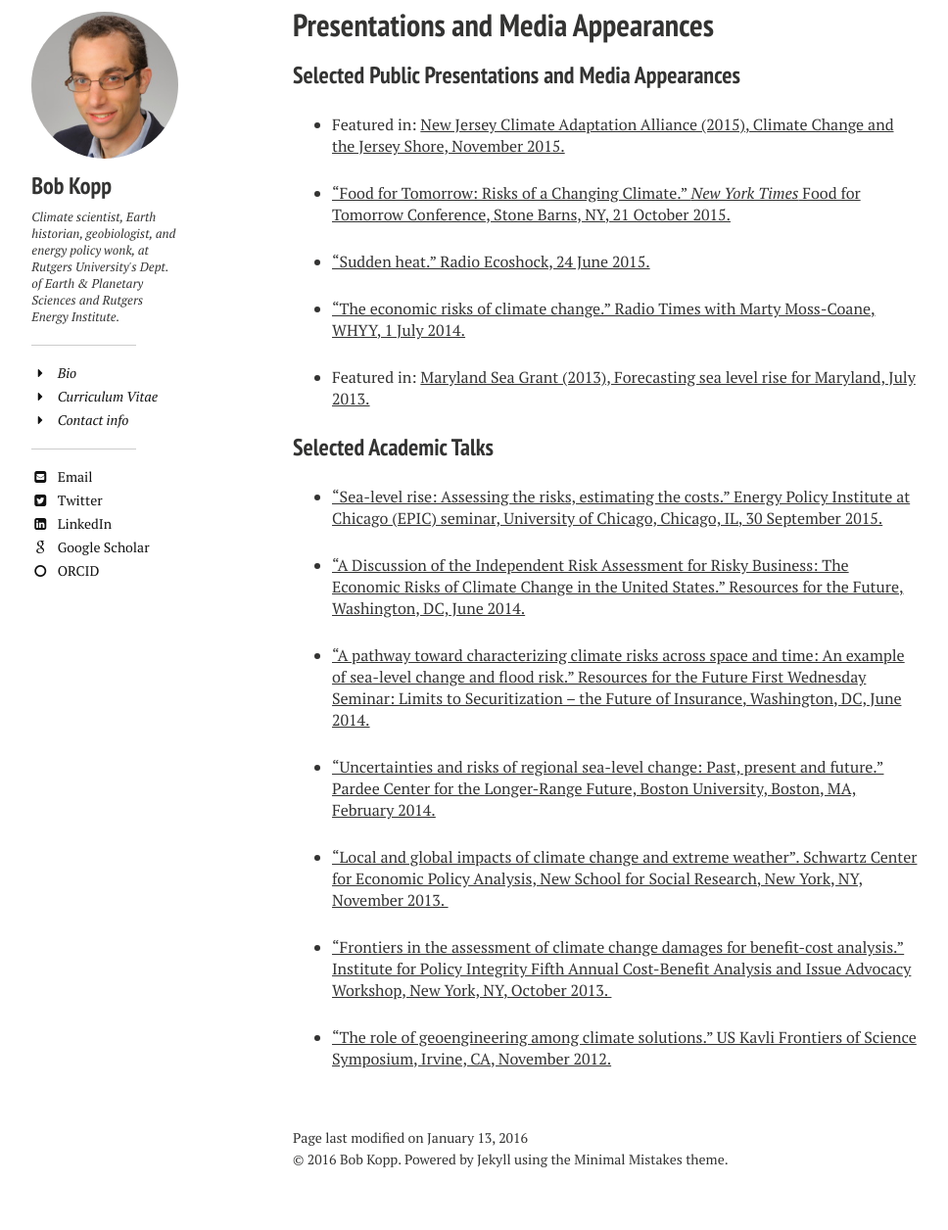
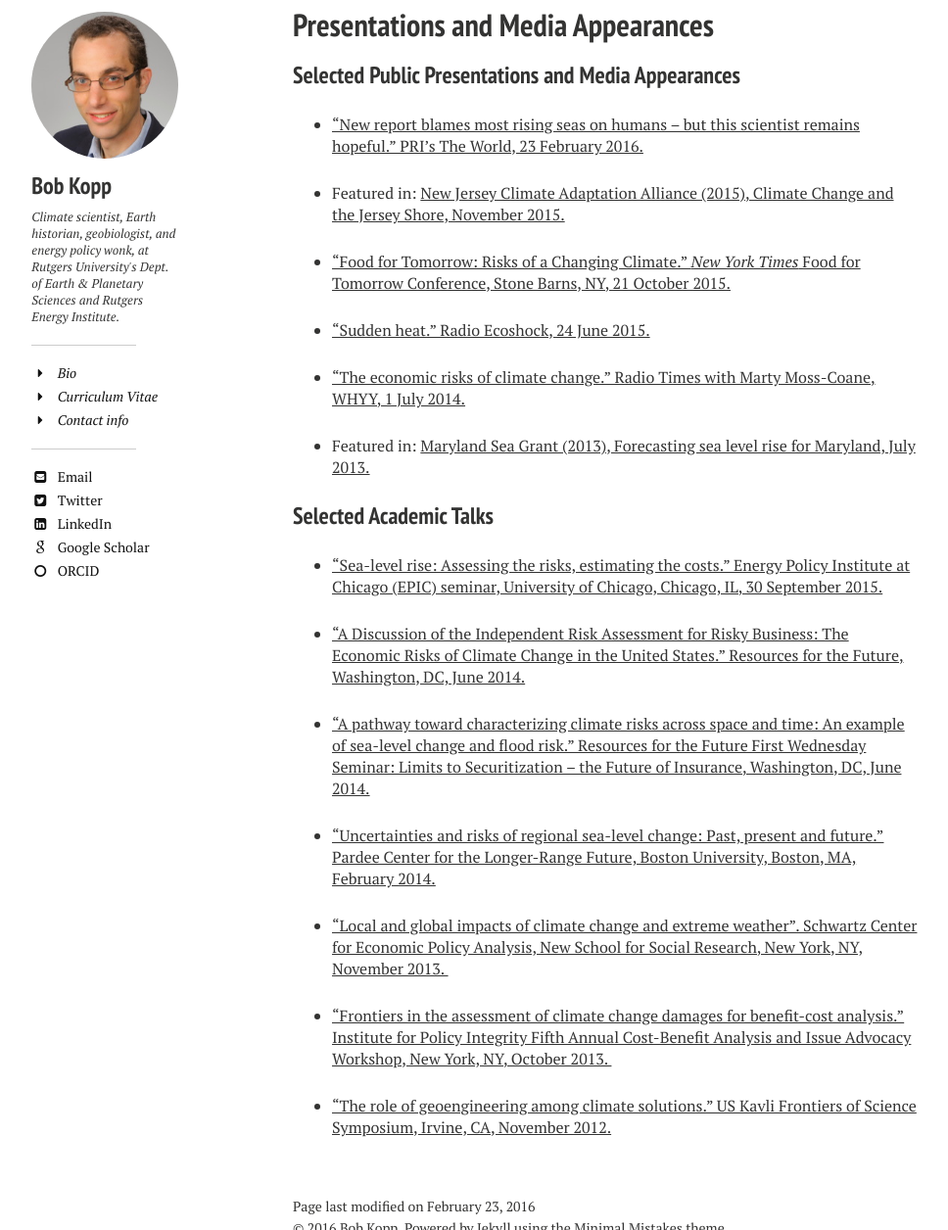
Before and after one commit to mrke/bobkopp.github.io, a Jekyll site: the page built from presentations/index.md, in a window 1280 px wide and 1400 px high, scrolled down 925 px. Shown: the part 144-1400 px from the top of the window at 98% size, without its empty margins (21-989 px from the left). Built offline with Jekyll 4.4.1, drawn with Linux system fonts in a browser that asks for light colours; nearby versions of some CDN libraries.

Commit message:
New media appearances

```diff
--- a/presentations/index.md
+++ b/presentations/index.md
@@ -2,7 +2,7 @@
 layout: page
 title: Presentations and Media Appearances
 tags: [presentations]
-modified: January 13 2016 9:40 PM
+modified: February 23 2016 6:50 PM
 comments: false
 share: false
 image:
@@ -23,6 +23,8 @@
 
 
 ### Selected Public Presentations and Media Appearances
+
+  * ["New report blames most rising seas on humans -- but this scientist remains hopeful." PRI’s The World, 23 February 2016.](http://goo.gl/RuhXl3)
 
   * Featured in: [New Jersey Climate Adaptation Alliance (2015), Climate Change and the Jersey Shore, November 2015.](https://youtu.be/zZn5Xh5FD88)
 
```
Also changed, not shown: index.md (+1 -0 lines).
